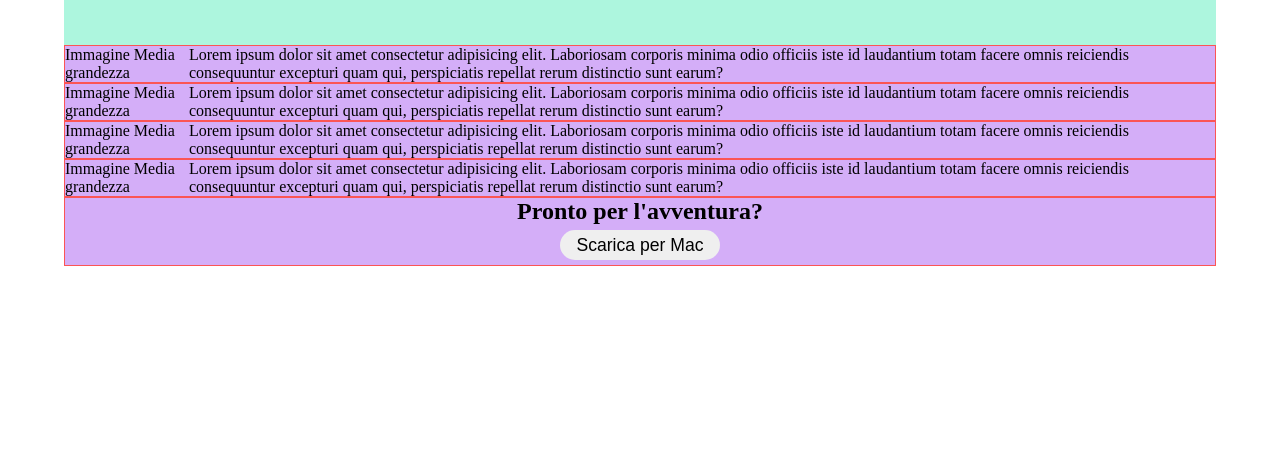
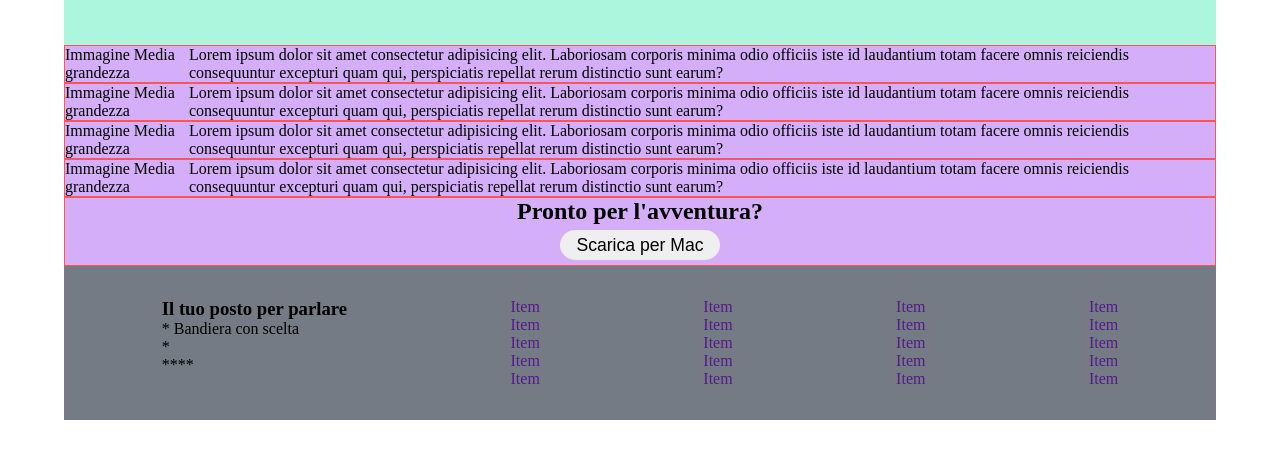
Before and after one commit to MatteoDiMario96/htmlcss-struttura-discord, a plain HTML site: page index.html in a window 1280 px wide. Shown: the part 243-702 px from the top of the page. Drawn offline with Linux system fonts and the light colour scheme.

Commit message:
Finito footer

```diff
--- a/css/style.css
+++ b/css/style.css
@@ -16,6 +16,21 @@ a{
 button{
     border: transparent;
     border-radius: 15px;
+}
+
+ul{
+    list-style-type: none;
+
+    display: flex;
+    flex-direction: column;
+    justify-content: space-around;
+}
+
+footer{
+    background-color: rgb(117, 123, 133);
+    padding: 2rem 1rem;
+    display: flex;
+    justify-content: space-around;
 }
 
 .barra-logo-nav{
@@ -66,3 +81,13 @@ section.main{
     flex-direction: column;
     align-items: center;
 }
+
+
+div.main-footer{
+    display: flex;
+    flex-direction: column;
+}
+
+div.loghi{
+    display:flex
+}
--- a/index.html
+++ b/index.html
@@ -22,21 +22,37 @@
 
             <nav>
                 <a href="">
-                    Item
+
+                    <a href="">
+                        Item
+                        </a>
+
                 </a>
 
                 <a href="">
-                    Item
+
+                    <a href="">
+                        Item
+                        </a>
+
                 </a><a href="">
 
                 </a>
 
                 <a href="">
-                    Item
+
+                    <a href="">
+                        Item
+                        </a>
+
                 </a>
 
                 <a href="">
-                    Item
+
+                    <a href="">
+                        Item
+                        </a>
+
                 </a>
             </nav>
 
@@ -142,7 +158,129 @@
     </main>
 
     <footer>
+        <div class="main-footer">
+            <h3>
+                Il tuo posto per parlare
+            </h3>
+            <p>* Bandiera con scelta</p>
+            <p>*</p>
 
+            <div class="loghi">
+                <p>*</p>
+                <p>*</p>
+                <p>*</p>
+                <p>*</p>
+            </div>
+        </div>
+
+        <ul>
+            <li>
+                <a href="">
+                    Item
+                </a>
+            </li>
+            <li>
+                <a href="">
+                    Item
+                </a>
+            </li>
+            <li>
+                <a href="">
+                    Item
+                </a>
+            </li>
+            <li>
+                <a href="">
+                    Item
+                </a>
+            </li>
+            <li>
+                <a href="">
+                    Item
+                </a>
+            </li>
+        </ul>
+        <ul>
+            <li>
+                <a href="">
+                    Item
+                </a>
+            </li>
+            <li>
+                <a href="">
+                    Item
+                </a>
+            </li>
+            <li>
+                <a href="">
+                    Item
+                </a>
+            </li>
+            <li>
+                <a href="">
+                    Item
+                </a>
+            </li>
+            <li>
+                <a href="">
+                    Item
+                </a>
+            </li>
+        </ul>
+        <ul>
+            <li>
+                <a href="">
+                    Item
+                </a>
+            </li>
+            <li>
+                <a href="">
+                    Item
+                </a>
+            </li>
+            <li>
+                <a href="">
+                    Item
+                </a>
+            </li>
+            <li>
+                <a href="">
+                    Item
+                </a>
+            </li>
+            <li>
+                <a href="">
+                    Item
+                </a>
+            </li>
+        </ul>
+        <ul>
+            <li>
+                <a href="">
+                    Item
+                </a>
+            </li>
+            <li>
+                <a href="">
+                    Item
+                </a>
+            </li>
+            <li>
+                <a href="">
+                    Item
+                </a>
+            </li>
+            <li>
+                <a href="">
+                    Item
+                </a>
+            </li>
+            <li>
+                <a href="">
+                    Item
+                </a>
+            </li>
+        </ul>
     </footer>
 </body>
 </html>
```
